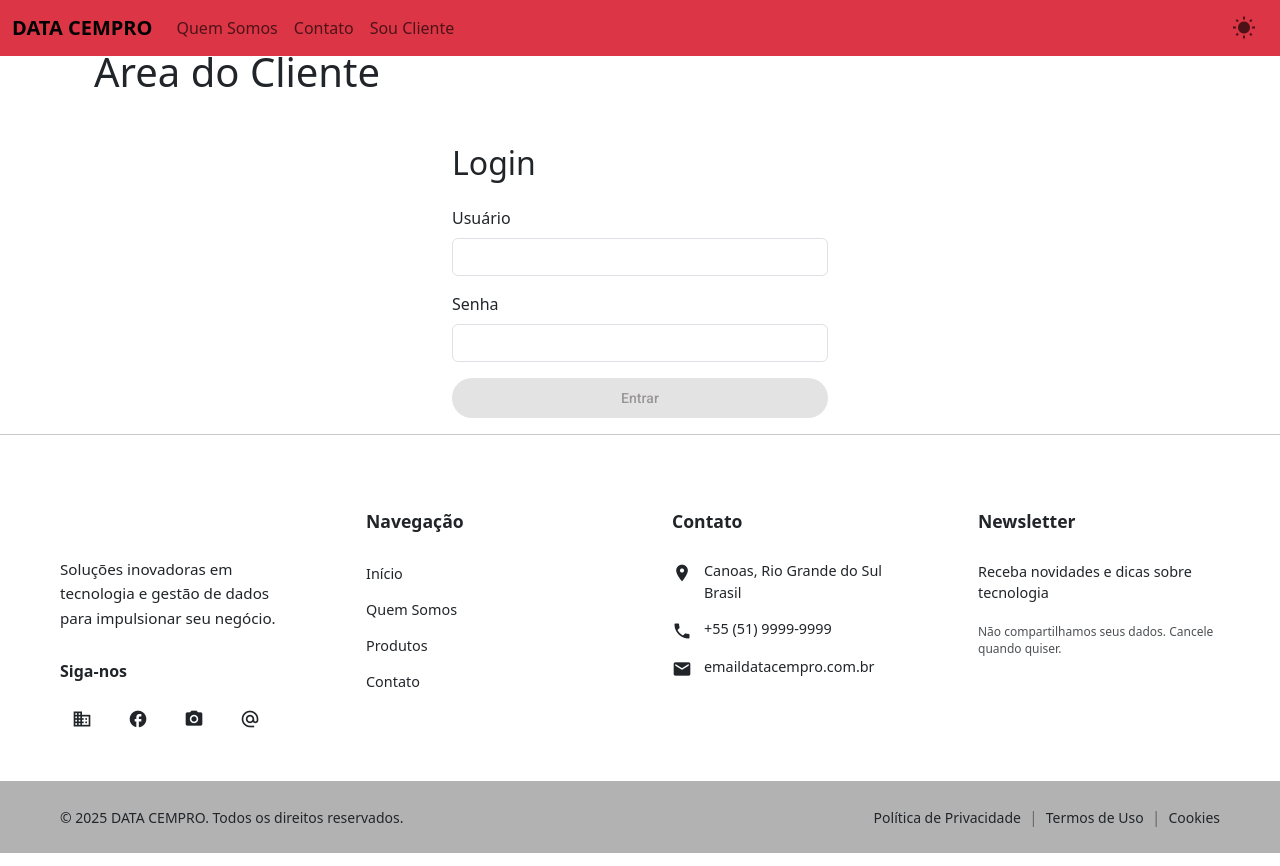
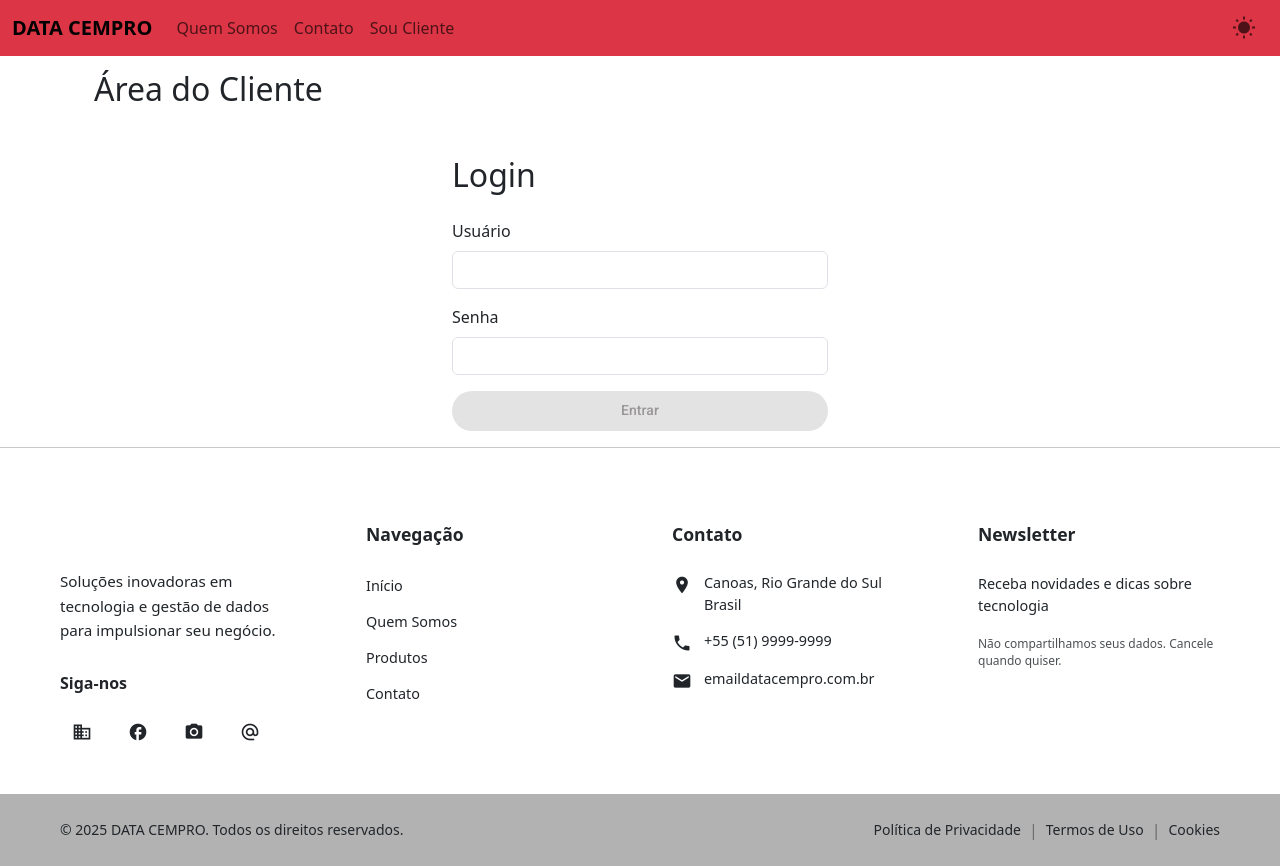
Before and after one commit to gustavo-mmh/site_institucional_data_cempro, an Angular app in the folder frontend/: page /login in a window 1280 px wide. Built offline with nearby package versions, Linux system fonts and the light colour scheme.

Commit message:
Commit Final

```diff
--- a/frontend/src/app/pages/sou-cliente/sou-cliente.component.html
+++ b/frontend/src/app/pages/sou-cliente/sou-cliente.component.html
@@ -1,4 +1,4 @@
-<div class="container mt-5">
-  <h1>Área do Cliente</h1>
+<div class="container" style="margin-top: 70px;">
+  <h2>Área do Cliente</h2>
   <app-login-sou-cliente *ngIf="!isLogged"></app-login-sou-cliente>
 </div>
```
